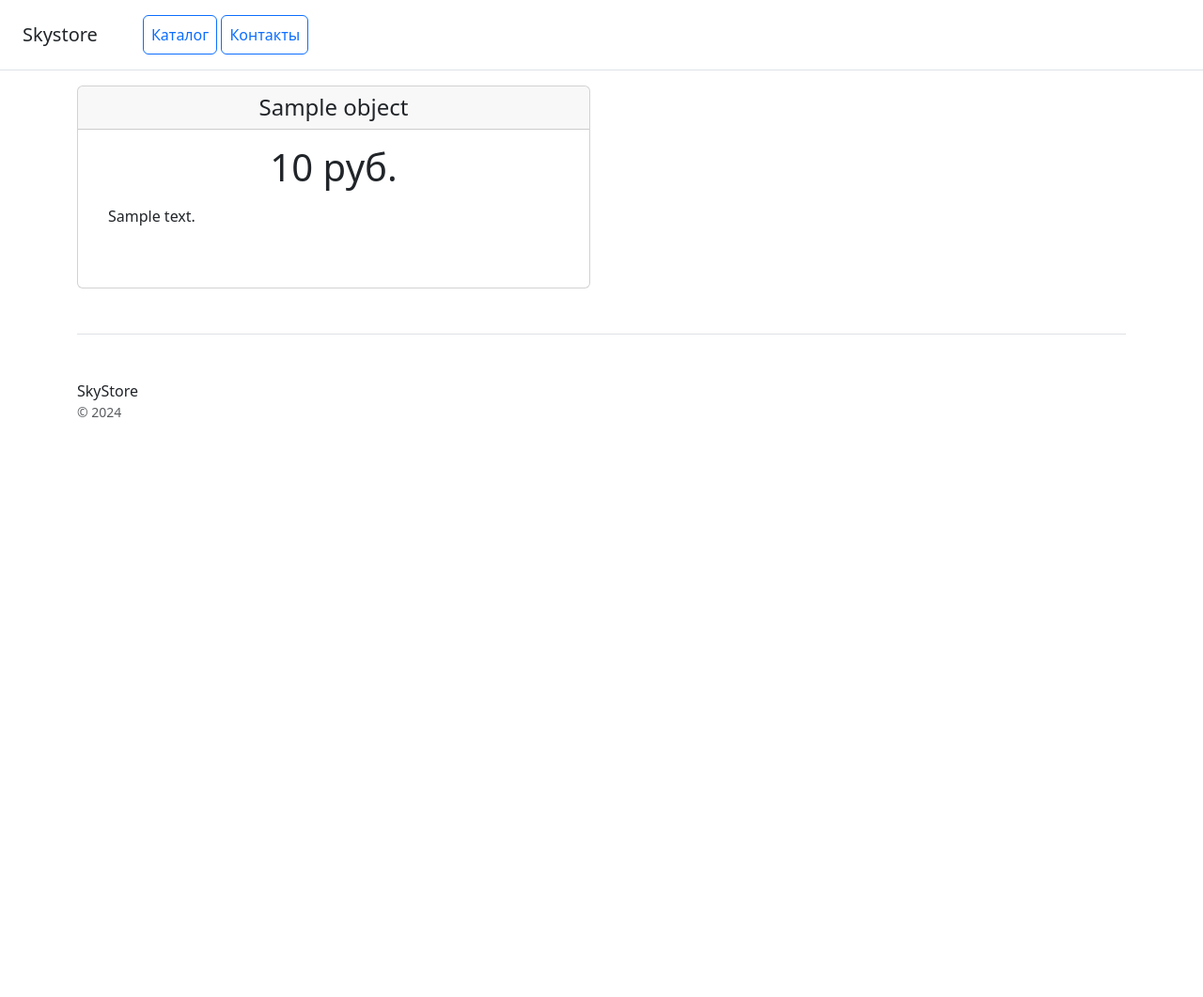
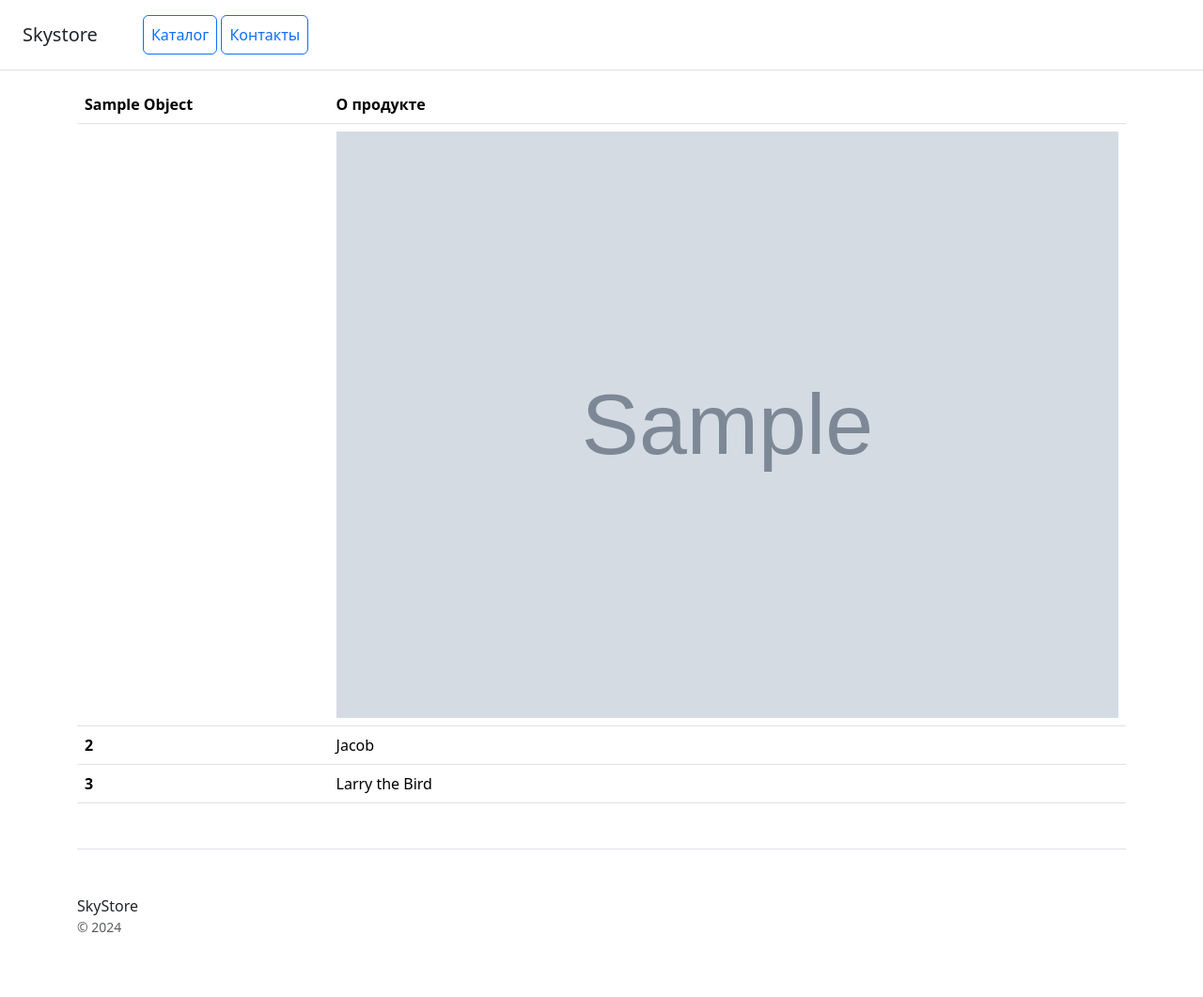
Before and after one commit to tatianaubuntu/Django, a Django app: template catalog/templates/catalog/product.html in a window 1280 px wide. Shown: the whole page at 94% size. Before the commit the page ends 444 px from the top, so only its background shows below. Run offline with Django 5.2, Linux system fonts and the light colour scheme; the template is opened without the code that fills it: most values are stand-ins (such as "Sample title", 1, 10 or a date in 2020); grey boxes marked "Sample" are stand-in pictures; some libraries are stand-ins or nearby versions.

Commit message:
cor code homework 20.2

```diff
--- a/catalog/templates/catalog/base.html
+++ b/catalog/templates/catalog/base.html
@@ -8,13 +8,7 @@
     <link href="{% static 'css/style.css' %}" rel="stylesheet">
 </head>
 <body>
-<div class="d-flex flex-column flex-md-row align-items-center p-3 px-md-4 mb-3 bg-white border-bottom box-shadow">
-    <h5 class="my-0 mr-md-auto font-weight-normal">Skystore</h5>
-    <nav class="ms-5">
-        <a class="p-2 btn btn-outline-primary" href="/">Каталог</a>
-        <a class="p-2 btn btn-outline-primary" href="/contacts/">Контакты</a>
-    </nav>
-</div>
+{% include 'catalog/includes/menu.html' %}
 
 <div class="container">
     {% block content %}
--- a/catalog/templates/catalog/home.html
+++ b/catalog/templates/catalog/home.html
@@ -12,14 +12,15 @@
         <div class="col-4">
             <div class="card h-100 mb-4 box-shadow">
                 <div class="card-header">
-                    <h4 class="my-0 font-weight-normal">{{ object }}</h4>
+                    <h4 class="my-0 font-weight-normal">{{ object|title }}</h4>
                 </div>
                 <div class="card-body">
                     <h1 class="card-title pricing-card-title">{{ object.price }} руб.</h1>
                     <ul class="list-unstyled mt-3 mb-4 text-start m-3">
                         <li>{{ object.description|truncatechars:100 }}</li>
                     </ul>
-                    <a class="btn btn-outline-primary" href="/product/<int:pk>">Открыть</a>
+                    <a href="{% url 'catalog:product' object.pk %}" type="button"
+                       class="p-2 btn btn-outline-primary">Открыть</a>
                 </div>
             </div>
         </div>
--- /dev/null
+++ b/catalog/templates/catalog/includes/menu.html
@@ -0,0 +1,7 @@
+<div class="d-flex flex-column flex-md-row align-items-center p-3 px-md-4 mb-3 bg-white border-bottom box-shadow">
+    <h5 class="my-0 mr-md-auto font-weight-normal">Skystore</h5>
+    <nav class="ms-5">
+        <a class="p-2 btn btn-outline-primary" href="{% url 'catalog:home' %}">Каталог</a>
+        <a class="p-2 btn btn-outline-primary" href="{% url 'catalog:contact' %}">Контакты</a>
+    </nav>
+</div>
--- a/catalog/templates/catalog/product.html
+++ b/catalog/templates/catalog/product.html
@@ -1,20 +1,27 @@
 {% extends 'catalog/base.html' %}
+{% load image_filter %}
 {% block content %}
-<div class="row text-center">
-    {% for object in object_list %}
-    <div class="col-6">
-        <div class="card h-100 mb-4 box-shadow">
-            <div class="card-header">
-                <h4 class="my-0 font-weight-normal">{{ object }}</h4>
-            </div>
-            <div class="card-body">
-                <h1 class="card-title pricing-card-title">{{ object.price }} руб.</h1>
-                <ul class="list-unstyled mt-3 mb-4 text-start m-3">
-                    <li>{{ object.description }}</li>
-                </ul>
-            </div>
-        </div>
-        {% endfor %}
-    </div>
-</div>
+<table class="table">
+  <thead>
+    <tr>
+      <th scope="col">{{ object_list.name|title }}</th>
+      <th scope="col">О продукте</th>
+    </tr>
+  </thead>
+  <tbody>
+    <tr>
+      <th scope="row"></th>
+      <td><img class="card-img-top" src="{{ object_list.image| mymedia }}" ></td>
+
+    </tr>
+    <tr>
+      <th scope="row">2</th>
+      <td>Jacob</td>
+    </tr>
+    <tr>
+      <th scope="row">3</th>
+      <td colspan="2">Larry the Bird</td>
+    </tr>
+  </tbody>
+</table>
 {% endblock %}
--- /dev/null
+++ b/catalog/templatetags/image_filter.py
@@ -0,0 +1,10 @@
+from django import template
+
+register = template.Library()
+
+
+@register.filter()
+def mymedia(data):
+    if data:
+        return f'/media/{data}'
+    return '#'
--- a/catalog/urls.py
+++ b/catalog/urls.py
@@ -1,8 +1,9 @@
 from django.urls import path
 
 from catalog.views import home, contact, product
+from catalog.apps import CatalogConfig
 
-app_name = 'catalog'
+app_name = CatalogConfig.name
 
 urlpatterns = [
     path('', home, name='home'),
```
Also changed, not shown: catalog/static/image/uyt2yc2e337ofqf7vsfm4cdomdxwu6tn.jpeg (added), catalog/templatetags/__init__.py (added).
